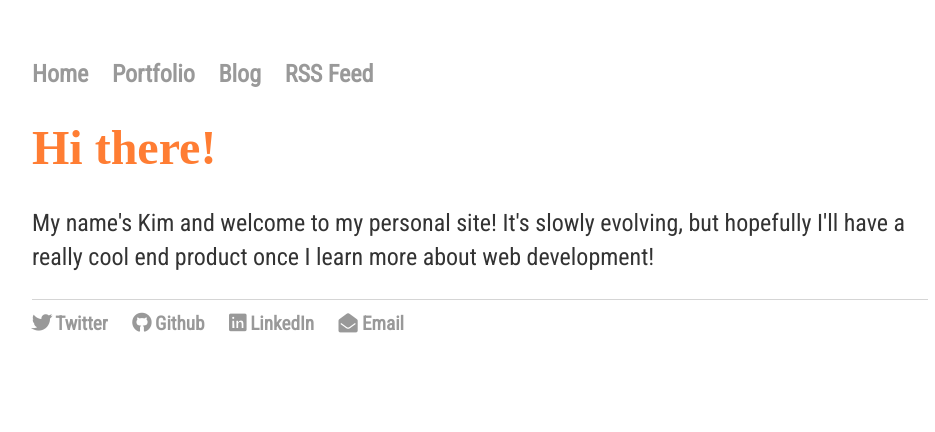
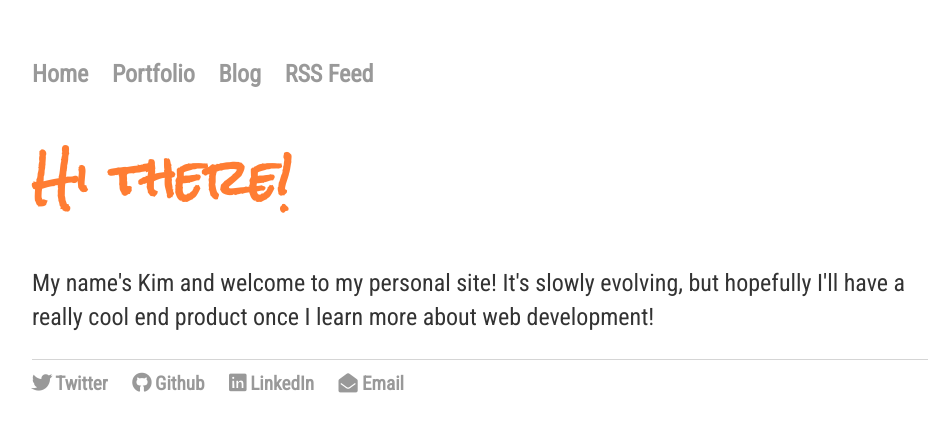
Before and after one commit to czolish/czolish.github.io, a Jekyll site: the page built from index.html, in a window 1280 px wide. Shown: the top 432 px of the page, without its empty margins (160-1095 px from the left). Built offline with Jekyll 4.4.1, drawn with Linux system fonts in a browser that asks for light colours; nearby versions of some CDN libraries; some web fonts are replaced; comment, search, counter and statistics services are not loaded.

Commit message:
Changing page title font, yet again

```diff
--- a/css/main.css
+++ b/css/main.css
@@ -96,7 +96,7 @@ ul.footer li {
 }
 
 h1.page-title {
-    font-family: 'Chela One', cursive;
+    font-family: 'Rock Salt', cursive;
     font-size: 3em;
     color: #FF7D33;
 }
```
